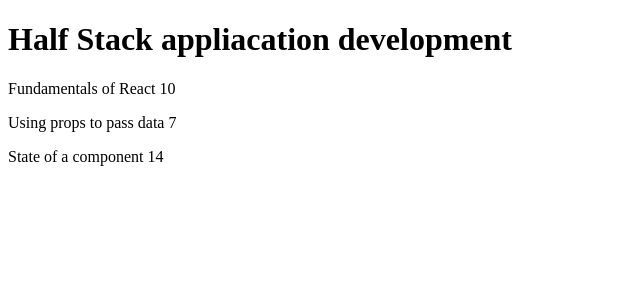
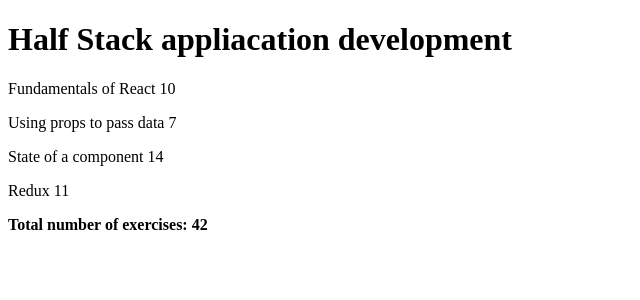
Before and after one commit to justinv416/FSO23, a React (Create React App) app: page / in a window 1280 px wide. Shown: the top 300 px of the page, without its empty margins (0-640 px from the left). Built offline with nearby package versions, Linux system fonts and the light colour scheme.

Commit message:
completed ex. 2.2 - 2.3

```diff
--- a/src/App.js
+++ b/src/App.js
@@ -19,6 +19,11 @@
         name: 'State of a component',
         exercises: 14,
         id: 3
+      },
+      {
+        name: 'Redux',
+        exercises: 11,
+        id: 4
       }
     ]
   };
--- a/src/components/Content.js
+++ b/src/components/Content.js
@@ -7,6 +7,7 @@
       <Part name={course.parts[0].name} exercise={course.parts[0].exercises}/>
       <Part name={course.parts[1].name} exercise={course.parts[1].exercises}/>
       <Part name={course.parts[2].name} exercise={course.parts[2].exercises}/>
+      <Part name={course.parts[3].name} exercise={course.parts[3].exercises}/>
     </div>
   )
 }
--- a/src/components/Course.js
+++ b/src/components/Course.js
@@ -1,12 +1,14 @@
 import React from 'react';
 import Header from './Header';
 import Content from './Content';
+import Total from './Total';
 
 const Course = ({course}) => {
   return (
     <>
         <Header name={course.name} />
         <Content course={course}/>
+        <Total course={course} />
     </>
   )
 }
--- a/src/components/Total.js
+++ b/src/components/Total.js
@@ -1,9 +1,14 @@
 import React from 'react'
 
+
 const Total = ({course}) => {
+  const parts = course.parts;
+  const total = parts.reduce((accumulator, currentValue) => {
+    return accumulator + currentValue.exercises
+  }, 0)
   return (
     <div>
-        <p>Number of exercises {course.parts[0].exercises + course.parts[1].exercises + course.parts[2].exercises}</p>
+        <p><b>Total number of exercises: {total}</b></p>
     </div>
   )
 }
```
